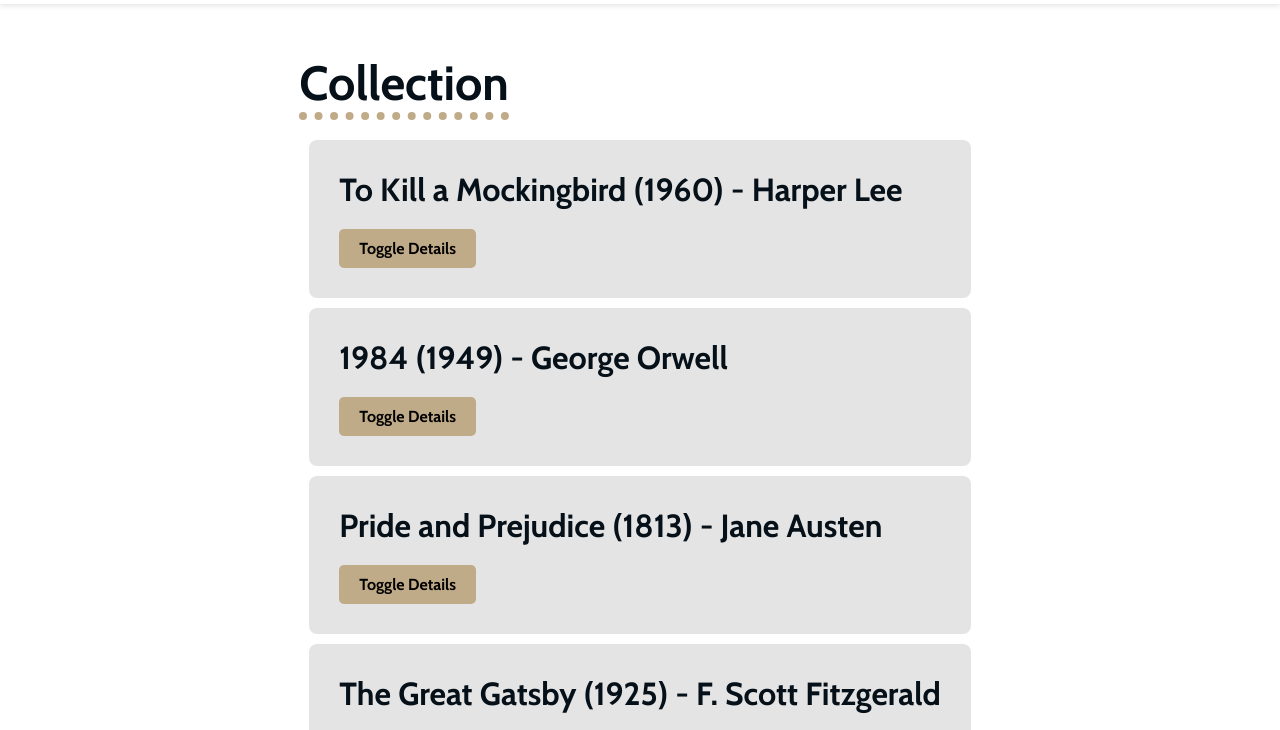
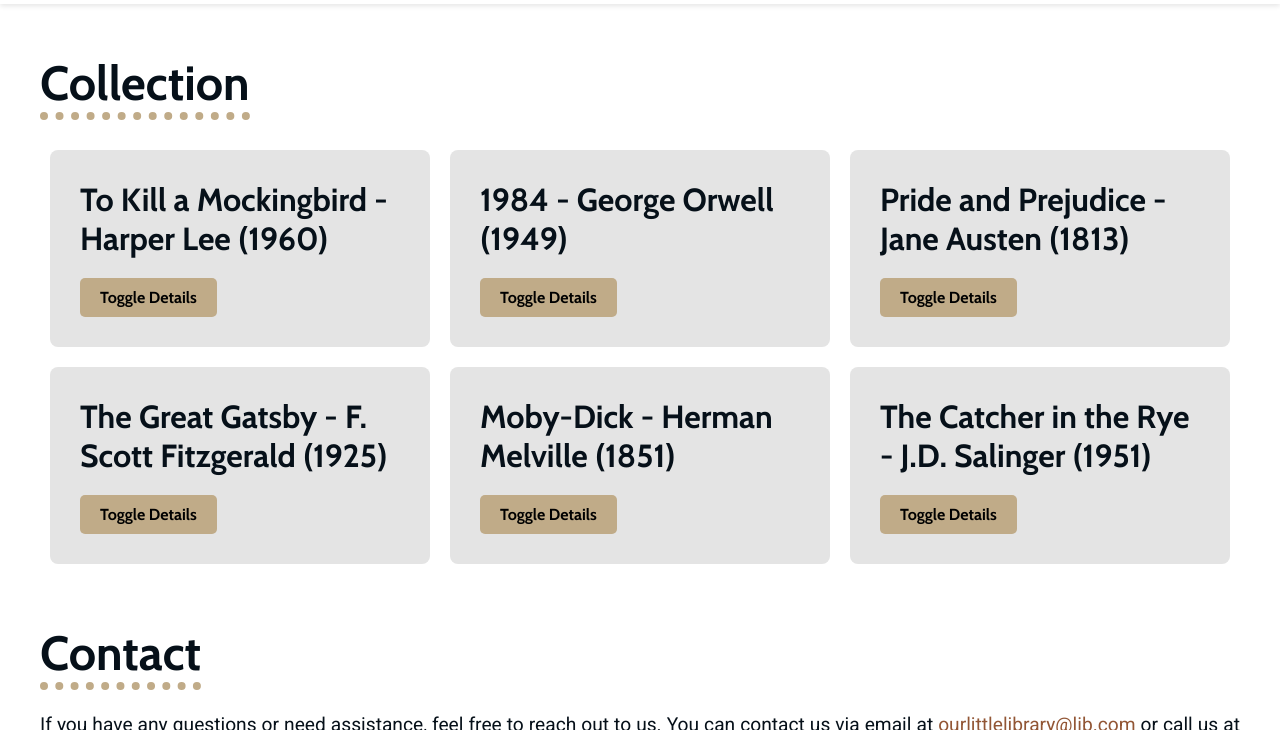
Before and after one commit to Ivan3342/JS-Library, a plain HTML site: page collection.html in a window 1280 px wide. Shown: the part 66-796 px from the top of the page. Drawn offline with nearby package versions, Linux system fonts and the light colour scheme.

Commit message:
finished styling the collection page

```diff
--- a/library.js
+++ b/library.js
@@ -8,7 +8,7 @@ class Book {
     }
     getDetailsHTML = () => {
         return `
-                <h2 class="detail-title">${this.title} (${this.year}) - ${this.author}</h2>
+                <h2 class="detail-title">${this.title} - ${this.author} (${this.year})</h2>
                 <div class="book-info hidden">
                     <p><strong>Author:</strong> ${this.author}</p>
                     <p><strong>Year:</strong> ${this.year}</p>
--- a/style.css
+++ b/style.css
@@ -279,8 +279,6 @@ main {
     }
 
     & .collection {
-        display: grid;
-        grid-auto-rows: min-content;
         align-items: start;
         justify-items: center;
         margin: 50px 0;
@@ -290,6 +288,7 @@ main {
         & .collection-content {
             max-width: 1200px;
             text-align: justify;
+            width: 100%;
         }
 
         & .collection-content h2:first-of-type {
@@ -302,6 +301,10 @@ main {
             font-size: 1.2rem;
             line-height: 1.6;
             margin-bottom: 20px;
+        }
+        & #collection-items {
+            display: grid;
+            grid-template-columns: auto auto auto;
         }
     }
 }
@@ -365,10 +368,13 @@ footer {
         margin: 10px;
         padding: 30px;
         border-radius: 8px;
+        min-width: 300px;
 
         & h2 {
             font-size: 2rem !important;
             border-bottom: none;
+            text-align: left;
+            text-wrap: stable;
         }
         & .toggle-details {
             padding: 10px 20px;
```
